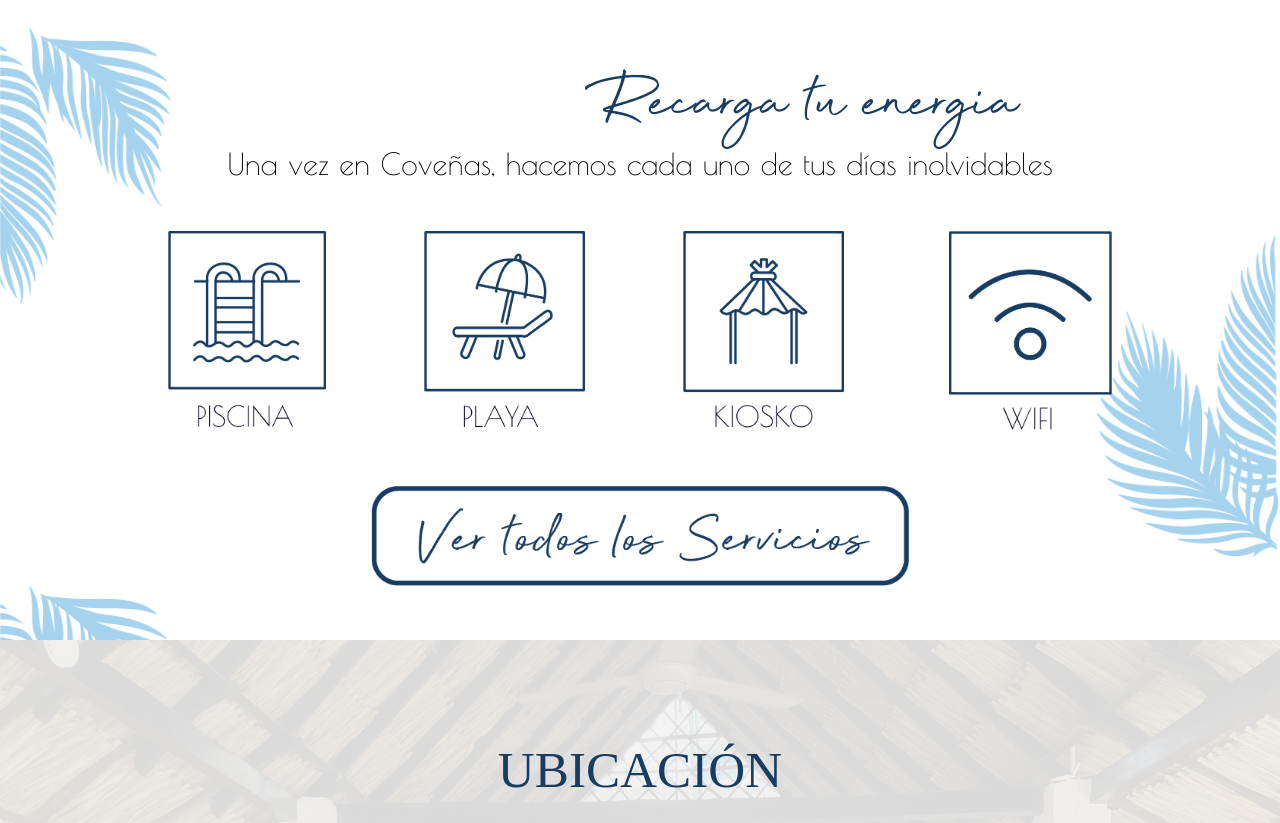
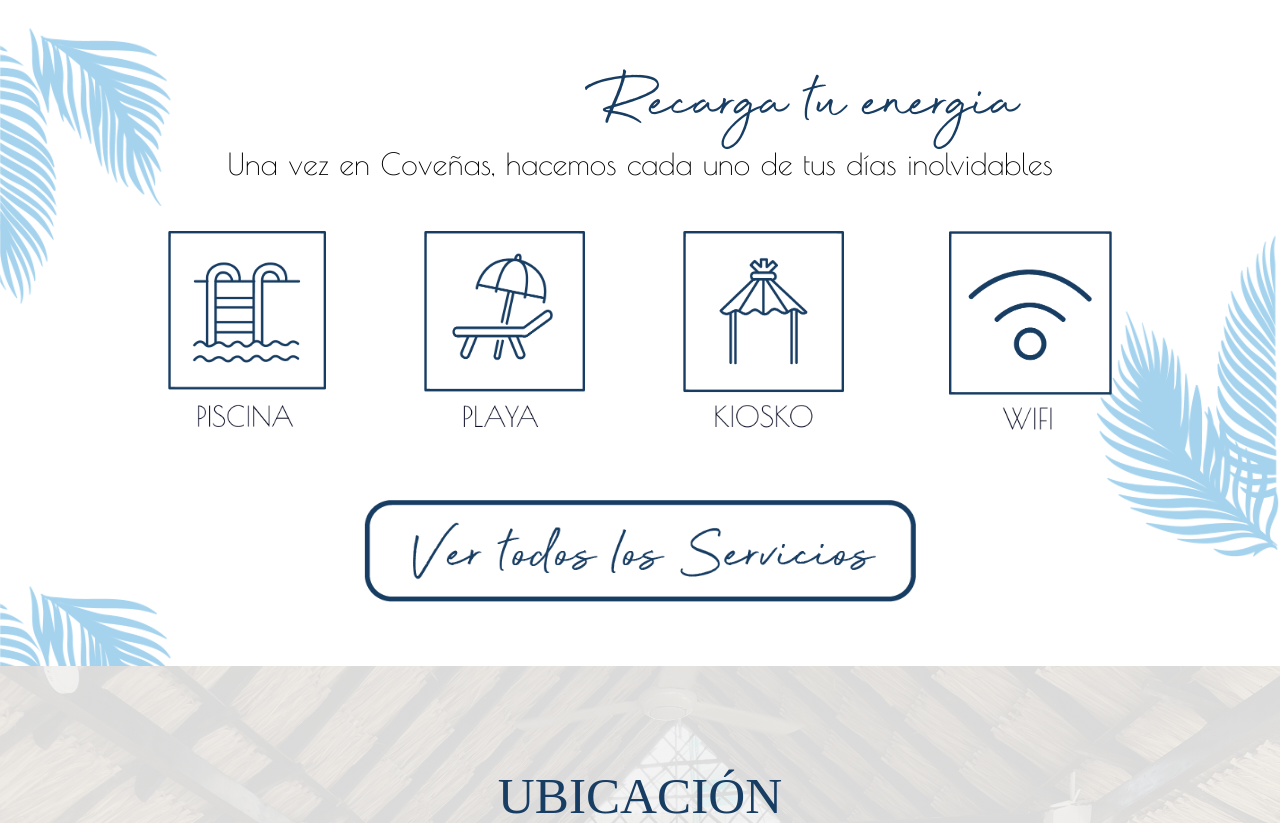
Before and after one commit to sparisca05/Mykonos, a Django app: page / in a window 1280 px wide. Shown: the part 3920-4743 px from the top of the page. Run offline with Django 4.2, Linux system fonts and the light colour scheme.

Commit message:
correcciones desde portatil

```diff
--- a/main/static/clases.css
+++ b/main/static/clases.css
@@ -170,9 +170,9 @@
     align-items: center;
 }
 .home-image {
-    margin: 80px;
-    height: min(50%, 30vw);
-    min-height: 320px;
+    margin: 7%;
+    height: min(45%, 25vw);
+    min-height: 250px;
 }
 .diapositiva{
     display: flex;
@@ -247,6 +247,15 @@
 .icono {
     height: 16vw;
     min-height: 140px;
+}
+.container-verservicios {
+    display: flex;
+    justify-content: center;
+}
+.container-verservicios a {
+    display: flex;
+    align-items: center;
+    justify-content: center;
 }
 .container-ubi {
     display: flex;
--- a/main/templates/main/home.html
+++ b/main/templates/main/home.html
@@ -75,8 +75,8 @@
         <img class="icono" src="{% static 'Imagenes/icono kiosko pg 7.png' %}" alt="Kiosko">
         <img class="icono" src="{% static 'Imagenes/icono wifi pg 7.png' %}" alt="Wifi">
     </div>
-    <div style="width: 100%; display: flex; justify-content: center;">
-        <a href=""><img style="height: 100px;" src="{% static 'Imagenes/ver todos los servicios pg 7.png' %}" alt="Ver todos los servicios"></a>
+    <div class="container-verservicios">
+        <a href=""><img style="height: min(80%,8vw);" src="{% static 'Imagenes/ver todos los servicios pg 7.png' %}" alt="Ver todos los servicios"></a>
     </div>
 </div>
 <div class="ubi-bg">
```
